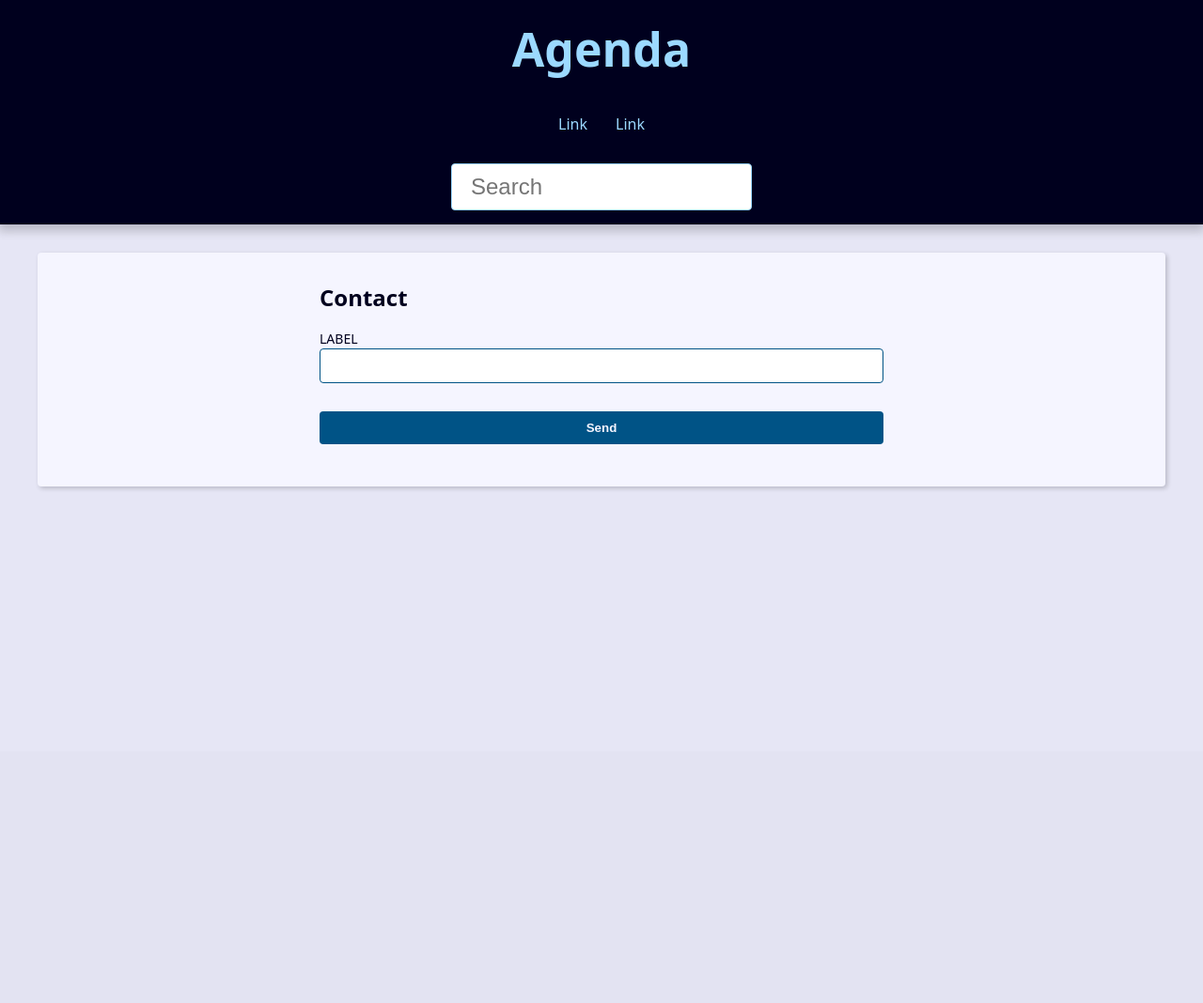
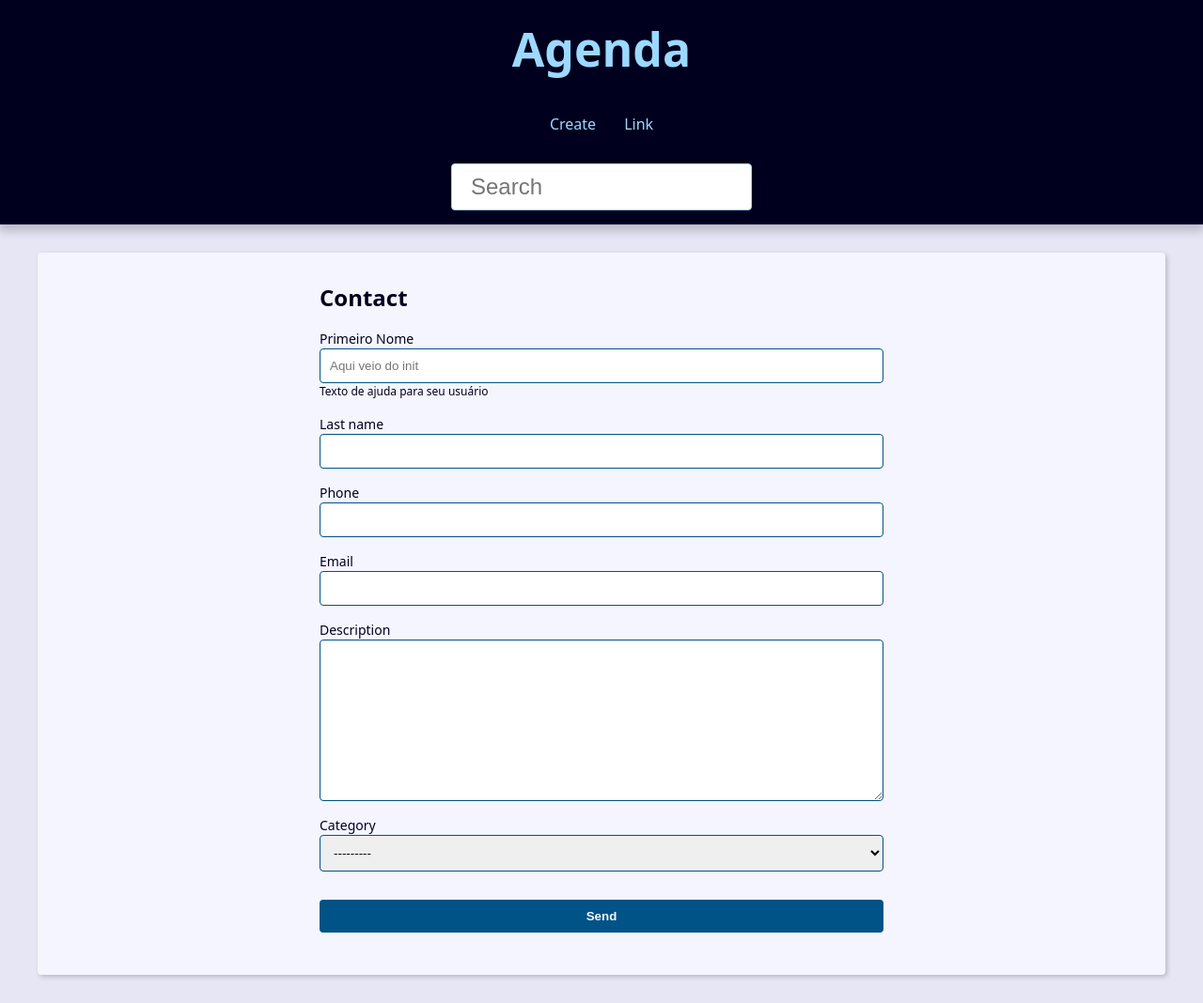
Before and after one commit to eriknathan/agenda-django, a Django app: page /contact/create/ in a window 1280 px wide. Shown: the whole page at 94% size. Before the commit the page ends 521 px from the top, so only its background shows below. Run offline with Django 4.2, Linux system fonts and the light colour scheme; data that the repository does not hold is empty.

Commit message:
fix: atualizando formulário de cadastro e adicionando update

```diff
--- a/base_templates/global/partials/_header.html
+++ b/base_templates/global/partials/_header.html
@@ -8,8 +8,8 @@
 	<nav class="menu">
 		<ul class="menu-list">
 			<li class="menu-item">
-				<a href="" class="menu-link">
-					Link
+				<a href="{% url 'contact:create' %}" class="menu-link">
+					Create
 				</a>
 			</li>
 			<li class="menu-item">
--- /dev/null
+++ b/contact/forms.py
@@ -0,0 +1,68 @@
+from django import forms
+from django.core.exceptions import ValidationError
+
+from . import models
+
+
+class ContactForm(forms.ModelForm):
+    first_name = forms.CharField(
+        widget=forms.TextInput(
+            attrs={
+                'class': 'classe-a classe-b',
+                'placeholder': 'Aqui veio do init',
+            }
+        ),
+        label='Primeiro Nome',
+        help_text='Texto de ajuda para seu usuário',
+    )
+
+    def __init__(self, *args, **kwargs):
+        super().__init__(*args, **kwargs)
+
+        # self.fields['first_name'].widget.attrs.update({
+        #     'class': 'classe-a classe-b',
+        #     'placeholder': 'Aqui veio do init',
+        # })
+
+    class Meta:
+        model = models.Contact
+        fields = (
+            'first_name', 'last_name', 'phone', 'email', 'description', 'category',
+        )
+        # widgets = {
+        #     'first_name': forms.TextInput(
+        #         attrs={
+        #             'class': 'classe-a classe-b',
+        #             'placeholder': 'Escreva aqui',
+        #         }
+        #     )
+        # }
+
+    def clean(self):
+        cleaned_data = self.cleaned_data
+        first_name = cleaned_data.get('first_name')
+        last_name = cleaned_data.get('last_name')
+
+        if first_name == last_name:
+            msg = ValidationError(
+                'Primeiro nome não pode ser igual ao segundo',
+                code='invalid'
+            )
+            self.add_error('first_name', msg)
+            self.add_error('last_name', msg)
+
+        return super().clean()
+
+    def clean_first_name(self):
+        first_name = self.cleaned_data.get('first_name')
+
+        if first_name == 'ABC':
+            self.add_error(
+                'first_name',
+                ValidationError(
+                    'Veio do add_error',
+                    code='invalid'
+                )
+            )
+
+        return first_name
--- a/contact/templates/contact/create.html
+++ b/contact/templates/contact/create.html
@@ -5,16 +5,24 @@
 	<h2>Contact</h2>
 
 	<form
-	action=""
+	action="{{ form_action }}"
 	method="POST"
 	enctype="multipart/form-data"
 	>
+		{% csrf_token %}
 
 		<div class="form-content">
-			<div class="form-group">
-			<label for="id_first_name">LABEL</label>
-			<input type="text" name="first_name" maxlength="255" id="id_first_name">
-			</div>
+			{% for field in form %}
+				<div class="form-group">
+					<label for="{{ field.id_for_label }}">{{ field.label }}</label>
+					{{ field }}
+					{{ field.errors }}
+
+					{% if field.help_text %}
+						<p class="help-text">{{ field.help_text }}</p>
+					{% endif %}
+				</div>
+			{% endfor %}
 		</div>
 
 		<div class="form-content">
--- a/contact/urls.py
+++ b/contact/urls.py
@@ -10,7 +10,7 @@ urlpatterns = [
 
     # contact (CRUD)
     path('contact/<int:contact_id>/', views.contact, name='contact'),
-    path('contact/create/', views.create, name='contact'),
-    # path('contact/<int:contact_id>/update/', views.contact, name='contact'),
+    path('contact/create/', views.create, name='create'),
+    path('contact/<int:contact_id>/update/', views.update, name='update'),
     # path('contact/<int:contact_id>/delete/', views.contact, name='contact'),
 ]
--- a/contact/views/__init__.py
+++ b/contact/views/__init__.py
@@ -1,3 +1,2 @@
-# flake8: noqa
 from .contact_forms import *
 from .contact_views import *
--- a/contact/views/contact_forms.py
+++ b/contact/views/contact_forms.py
@@ -1,15 +1,73 @@
-from django.shortcuts import get_object_or_404, render, redirect
-from django.db.models import Q
-from django.core.paginator import Paginator
+from django.shortcuts import render, redirect, get_object_or_404
+from django.urls import reverse
+
+from contact.forms import ContactForm
 from contact.models import Contact
 
 
 def create(request):
+    form_action = reverse('contact:create')
+
+    if request.method == 'POST':
+        form = ContactForm(request.POST)
+
+        context = {
+            'form': form,
+            'form_action': form_action,
+        }
+
+        if form.is_valid():
+            contact = form.save()
+            return redirect('contact:update', contact_id=contact.pk)
+
+        return render(
+            request,
+            'contact/create.html',
+            context
+        )
+
     context = {
+        'form': ContactForm(),
+        'form_action': form_action,
+    }
 
-    }
     return render(
         request,
         'contact/create.html',
         context
     )
+
+def update(request, contact_id):
+    contact = get_object_or_404(
+        Contact, pk=contact_id, show=True
+    )
+    form_action = reverse('contact:update', args=(contact_id,))
+
+    if request.method == 'POST':
+        form = ContactForm(request.POST, instance=contact)
+
+        context = {
+            'form': form,
+            'form_action': form_action,
+        }
+
+        if form.is_valid():
+            contact = form.save()
+            return redirect('contact:update', contact_id=contact.pk)
+
+        return render(
+            request,
+            'contact/create.html',
+            context
+        )
+
+    context = {
+        'form': ContactForm(instance=contact    ),
+        'form_action': form_action,
+    }
+
+    return render(
+        request,
+        'contact/create.html',
+        context
+    )
```
